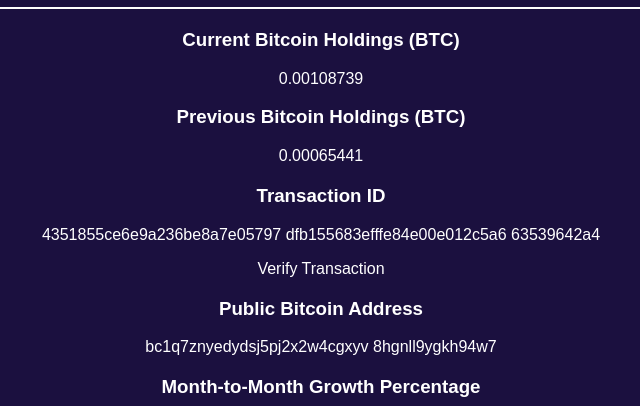
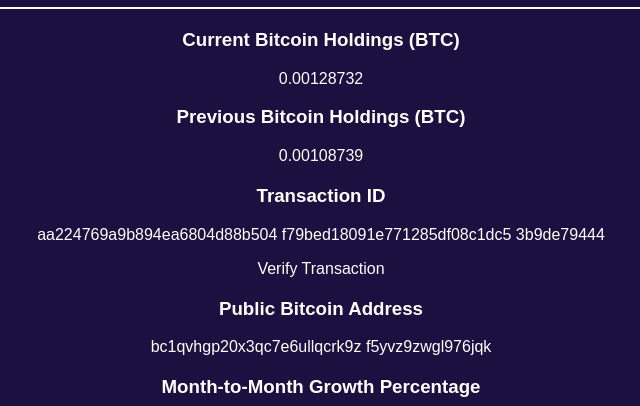
Before and after one commit to MildlySavageDigitalLLC/MildlySavageDigitalLLC_SBAR, a plain HTML site: page index.html in a window 1280 px wide. Shown: the part 213-619 px from the top of the page, without its empty margins (319-959 px from the left). Drawn offline with Linux system fonts and the light colour scheme; no server answers.

Commit message:
Update index.html

```diff
--- a/index.html
+++ b/index.html
@@ -21,24 +21,24 @@
 
     <section>
         <h3>Current Bitcoin Holdings (BTC)</h3>
-        <p id="current-holdings">0.00108739</p>
+        <p id="current-holdings">0.00128732</p>
 
         <h3>Previous Bitcoin Holdings (BTC)</h3>
-        <p id="previous-holdings">0.00065441</p>
+        <p id="previous-holdings">0.00108739</p>
     </section>
 
     <section>
         <h3>Transaction ID</h3>
-        <p id="transaction-id">4351855ce6e9a236be8a7e05797
-            dfb155683efffe84e00e012c5a6
-            63539642a4</p>
+        <p id="transaction-id">aa224769a9b894ea6804d88b504
+            f79bed18091e771285df08c1dc5
+            3b9de79444</p>
         <a id="transaction-link" target="_blank">Verify Transaction</a>
     </section>
 
     <section>
         <h3>Public Bitcoin Address</h3>
-        <p id="bitcoin-address">bc1q7znyedydsj5pj2x2w4cgxyv
-            8hgnll9ygkh94w7</p>
+        <p id="bitcoin-address">bc1qvhgp20x3qc7e6ullqcrk9z
+            f5yvz9zwgl976jqk</p>
     </section>
 
     <section>
```
